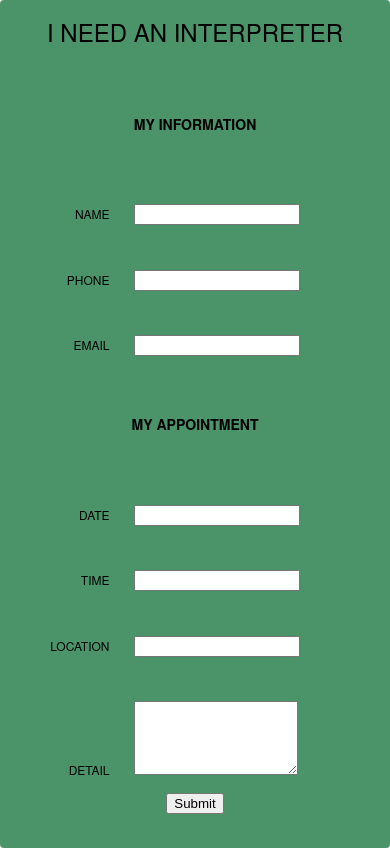
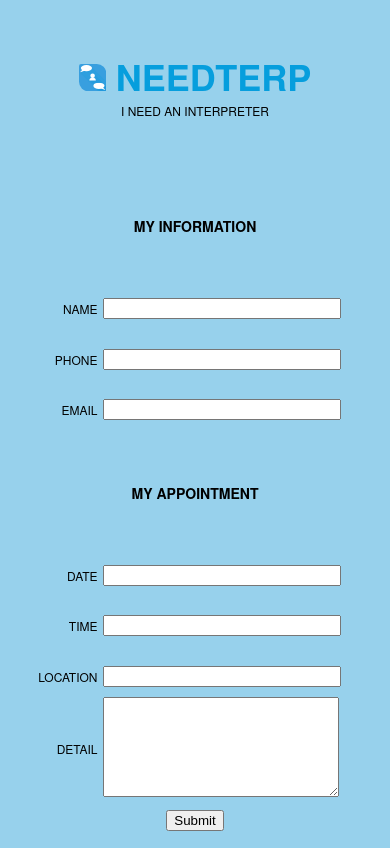
Before and after one commit to StJohn3D/project-mango, a website: page www/index.html in a window 390 px wide. Drawn offline with Linux system fonts and the light colour scheme; some packages are replaced by stand-ins of ours.

Commit message:
Styling improvements

```diff
--- a/www/css/index.css
+++ b/www/css/index.css
@@ -1,24 +1,7 @@
-/*
- * Licensed to the Apache Software Foundation (ASF) under one
- * or more contributor license agreements.  See the NOTICE file
- * distributed with this work for additional information
- * regarding copyright ownership.  The ASF licenses this file
- * to you under the Apache License, Version 2.0 (the
- * "License"); you may not use this file except in compliance
- * with the License.  You may obtain a copy of the License at
- *
- * http://www.apache.org/licenses/LICENSE-2.0
- *
- * Unless required by applicable law or agreed to in writing,
- * software distributed under the License is distributed on an
- * "AS IS" BASIS, WITHOUT WARRANTIES OR CONDITIONS OF ANY
- * KIND, either express or implied.  See the License for the
- * specific language governing permissions and limitations
- * under the License.
- */
-* {
+{
     -webkit-tap-highlight-color: rgba(0,0,0,0); /* make transparent link selection, adjust last value opacity 0 to 1.0 */
 }
+
 
 body {
     -webkit-touch-callout: none;                /* prevent callout to copy image, etc when tap to hold */
@@ -43,6 +26,7 @@ body {
     padding:0px;
     text-transform:uppercase;
     width:100%;
+    background-color: #97d1ec;
 }
 
 /* Portrait layout (default) */
@@ -70,12 +54,13 @@ body {
 }
 
 h1 {
-    font-size:24px;
-    font-weight:normal;
+    font-size:3em;
+    font-weight: bold;
     margin:0px;
     overflow:visible;
     padding:0px;
     text-align:center;
+    color: #069edd;
 }
 
 .event {
@@ -92,7 +77,6 @@ h1 {
 }
 
 .event.received {
-    background-color:#4B946A;
     display:none;
     width: 100vw;
     height: 100vh;
@@ -115,6 +99,11 @@ h1 {
     -webkit-animation:fade 3000ms infinite;
 }
 
+.logo {
+    width: 0.75em;
+    height: 0.75em;
+}
+
 .formTable {
     display: table;
     width: 100%;
@@ -124,23 +113,24 @@ h1 {
 
 .formCell {
     display: table-cell;
-    padding: 1em;
+    vertical-align: middle;
 }
 
 .formCell.left {
-    width: 25vw;
+    width: 25%;
     text-align: right;
 }
 
 .formCell.right {
+    padding-left: 5px;
     text-align: left;
 }
 
 .formCell.right > input {
-    width: 65%;
+    width: 80%;
 }
 .formCell.right > textarea {
-    width: 65%;
+    width: 80%;
     height: 100%;
 }
 
--- a/www/index.html
+++ b/www/index.html
@@ -30,7 +30,9 @@
                 <form class="formTable" action="Javascript:handleSubmit()">
                     <div class="formRow">
                         <div class="formCell">
-                            <h1>I Need an Interpreter</h1>
+
+                            <h1><img src="icon.svg" alt="Need Terp Logo" class="logo"/> NeedTerp</h1>
+                            <span>I Need an Interpreter</span>
                         </div>
                     </div>
                     <div class="formRow">
```
